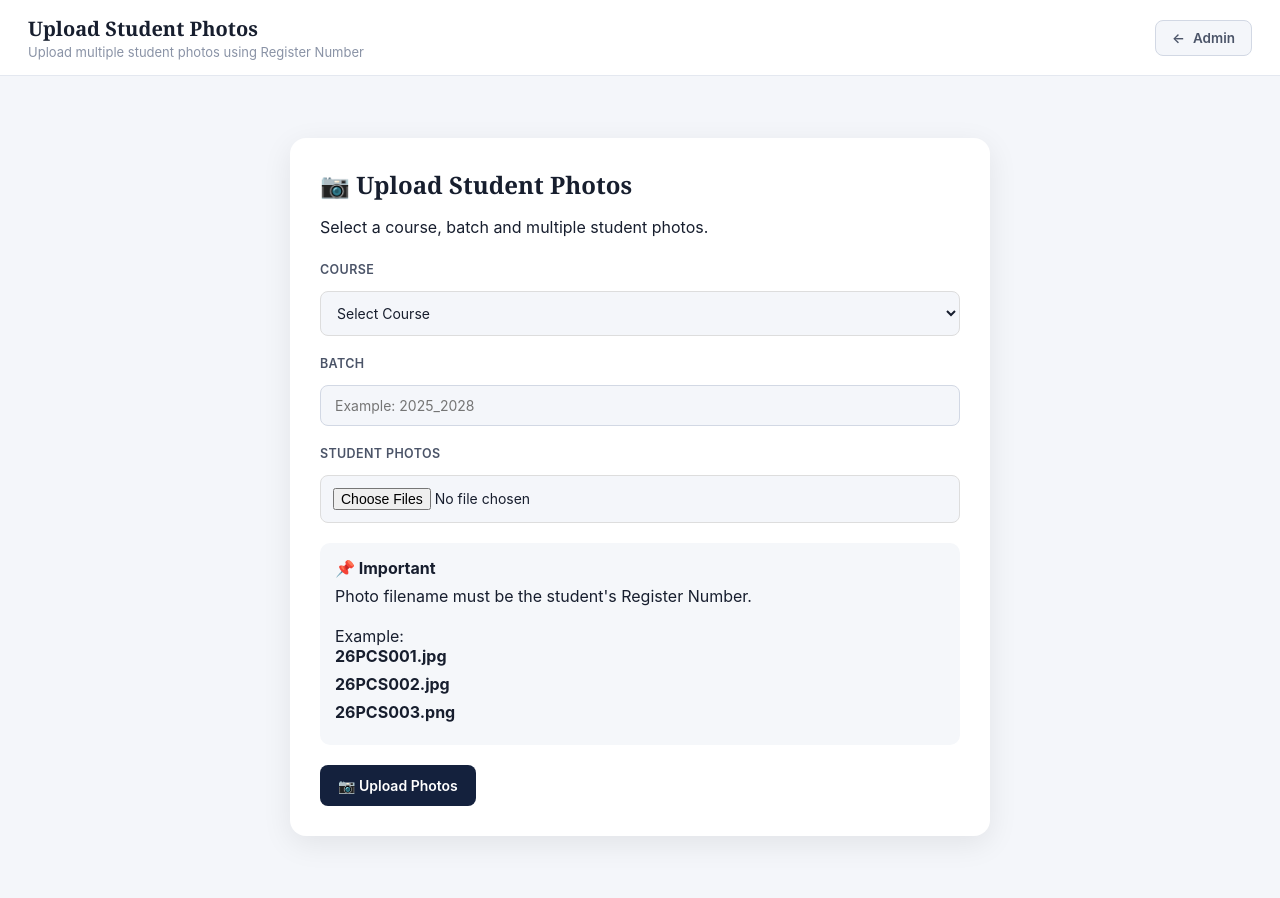
After one commit to Soundar47/StudentApp, a Flask app: page /upload-student-photos in a window 1280 px wide. The commit adds this page. Run offline with Flask 3, Linux system fonts and the light colour scheme; the visitor is signed in with stand-in values (Sample User, id 1).

Commit message:
create new student overall image upload page

```diff
--- a/app.py
+++ b/app.py
@@ -1940,7 +1940,269 @@ def upload_data():
     return redirect(
         url_for("admin")
     )
-
+# ==========================================
+# BULK STUDENT PHOTO UPLOAD
+# ==========================================
+
+@app.route(
+    "/upload-student-photos",
+    methods=["GET", "POST"]
+)
+@login_required
+def upload_student_photos():
+
+    if request.method == "GET":
+
+        return render_template(
+            "upload_student_photos.html"
+        )
+
+    # --------------------------------------
+    # GET COURSE AND BATCH
+    # --------------------------------------
+
+    course = request.form.get(
+        "course",
+        ""
+    ).upper().strip()
+
+    batch = request.form.get(
+        "batch",
+        ""
+    ).strip().replace("-", "_")
+
+    if course not in ["UG", "PG"]:
+
+        flash(
+            "Please select UG or PG.",
+            "error"
+        )
+
+        return redirect(
+            url_for("upload_student_photos")
+        )
+
+    if not batch:
+
+        flash(
+            "Please enter/select a batch.",
+            "error"
+        )
+
+        return redirect(
+            url_for("upload_student_photos")
+        )
+
+    # --------------------------------------
+    # LOAD CSV
+    # --------------------------------------
+
+    df = load_csv(
+        course,
+        batch
+    )
+
+    if df is None:
+
+        flash(
+            f"{course} {batch} CSV file not found.",
+            "error"
+        )
+
+        return redirect(
+            url_for("upload_student_photos")
+        )
+
+    # --------------------------------------
+    # GET MULTIPLE PHOTOS
+    # --------------------------------------
+
+    photos = request.files.getlist(
+        "photos"
+    )
+
+    if not photos:
+
+        flash(
+            "Please select student photos.",
+            "error"
+        )
+
+        return redirect(
+            url_for("upload_student_photos")
+        )
+
+    uploaded = 0
+    failed = []
+
+    # --------------------------------------
+    # PROCESS EACH PHOTO
+    # --------------------------------------
+
+    for photo in photos:
+
+        if not photo or not photo.filename:
+            continue
+
+        original_filename = secure_filename(
+            photo.filename
+        )
+
+        # Check extension
+        if not allowed_photo(
+            original_filename
+        ):
+
+            failed.append(
+                f"{original_filename} - Invalid image format"
+            )
+
+            continue
+
+        # ----------------------------------
+        # GET REGISTER NUMBER FROM FILENAME
+        # ----------------------------------
+
+        regno = os.path.splitext(
+            original_filename
+        )[0].strip()
+
+        if not regno:
+
+            failed.append(
+                f"{original_filename} - Register number missing"
+            )
+
+            continue
+
+        # ----------------------------------
+        # FIND STUDENT
+        # ----------------------------------
+
+        student_index = df[
+            df["RegNo"].astype(str).str.strip()
+            == regno
+        ].index
+
+        if len(student_index) == 0:
+
+            failed.append(
+                f"{original_filename} - Student {regno} not found"
+            )
+
+            continue
+
+        row = student_index[0]
+
+        # ----------------------------------
+        # DELETE OLD PHOTO IF EXISTS
+        # ----------------------------------
+
+        old_photo = str(
+            df.loc[row, "Photo"]
+        ).strip()
+
+        if old_photo:
+
+            old_photo_path = os.path.join(
+                PHOTO_FOLDER,
+                old_photo
+            )
+
+            if os.path.exists(
+                old_photo_path
+            ):
+
+                try:
+
+                    os.remove(
+                        old_photo_path
+                    )
+
+                except OSError:
+                    pass
+
+        # ----------------------------------
+        # SAVE PHOTO
+        # ----------------------------------
+
+        ext = os.path.splitext(
+            original_filename
+        )[1].lower()
+
+        filename = (
+            secure_filename(regno)
+            + ext
+        )
+
+        photo_path = os.path.join(
+            PHOTO_FOLDER,
+            filename
+        )
+
+        photo.save(
+            photo_path
+        )
+
+        # ----------------------------------
+        # UPDATE CSV PHOTO COLUMN
+        # ----------------------------------
+
+        df.loc[row, "Photo"] = filename
+
+        uploaded += 1
+
+    # --------------------------------------
+    # SAVE CSV
+    # --------------------------------------
+
+    save_csv(
+        df,
+        course,
+        batch
+    )
+
+    # --------------------------------------
+    # LOG
+    # --------------------------------------
+
+    write_log(
+        f"Bulk Photo Upload | "
+        f"{course} {batch} | "
+        f"Uploaded: {uploaded} | "
+        f"Failed: {len(failed)}"
+    )
+
+    # --------------------------------------
+    # RESULT
+    # --------------------------------------
+
+    if uploaded > 0:
+
+        flash(
+            f"{uploaded} student photo(s) uploaded successfully.",
+            "success"
+        )
+
+    if failed:
+
+        flash(
+            f"{len(failed)} photo(s) could not be matched.",
+            "error"
+        )
+
+        for error in failed:
+
+            flash(
+                error,
+                "error"
+            )
+
+    return redirect(
+        url_for(
+            "upload_student_photos"
+        )
+    )
 # ==========================================
 # ADD STUDENT PAGE
 # ==========================================
--- /dev/null
+++ b/templates/upload_student_photos.html
@@ -0,0 +1,260 @@
+<!DOCTYPE html>
+<html lang="en">
+
+<head>
+
+    <meta charset="UTF-8">
+
+    <meta name="viewport"
+          content="width=device-width, initial-scale=1.0">
+
+    <title>Upload Student Photos · SMS</title>
+
+    <link rel="stylesheet"
+          href="{{ url_for('static', filename='admin.css') }}">
+
+    <style>
+
+        .photo-upload-container {
+            max-width: 700px;
+            margin: 30px auto;
+        }
+
+        .photo-upload-card {
+            background: white;
+            padding: 30px;
+            border-radius: 16px;
+            box-shadow: 0 8px 30px rgba(0,0,0,0.08);
+        }
+
+        .photo-upload-card h2 {
+            margin-bottom: 8px;
+        }
+
+        .photo-upload-card p {
+            margin-bottom: 25px;
+        }
+
+        .input-group {
+            margin-bottom: 20px;
+        }
+
+        .input-group label {
+            display: block;
+            margin-bottom: 8px;
+            font-weight: 600;
+        }
+
+        .input-group select,
+        .input-group input[type="file"] {
+            width: 100%;
+            padding: 12px;
+            border: 1px solid #ddd;
+            border-radius: 8px;
+            box-sizing: border-box;
+        }
+
+        .photo-info {
+            background: #f5f7fa;
+            padding: 15px;
+            border-radius: 10px;
+            margin-bottom: 20px;
+        }
+
+        .photo-info strong {
+            display: block;
+            margin-bottom: 8px;
+        }
+
+        .back-btn {
+            display: inline-block;
+            margin-bottom: 20px;
+            text-decoration: none;
+        }
+
+    </style>
+
+</head>
+
+<body>
+
+<div class="content-wrap">
+
+    <header class="topbar">
+
+        <div class="topbar-heading">
+
+            <h1>Upload Student Photos</h1>
+
+            <p>
+                Upload multiple student photos using Register Number
+            </p>
+
+        </div>
+
+        <a href="{{ url_for('admin') }}"
+           class="nav-link">
+
+            <button class="home-btn" type="button">
+                <span>←</span>
+                <span>Admin</span>
+            </button>
+
+        </a>
+
+    </header>
+
+
+    <main class="content">
+
+        <!-- Flash Messages -->
+
+        {% with messages = get_flashed_messages(with_categories=true) %}
+
+            {% if messages %}
+
+                {% for category, message in messages %}
+
+                    <div class="alert {{ category }}">
+                        {{ message }}
+                    </div>
+
+                {% endfor %}
+
+            {% endif %}
+
+        {% endwith %}
+
+
+        <div class="photo-upload-container">
+
+            <div class="photo-upload-card">
+
+                <h2>📷 Upload Student Photos</h2>
+
+                <p>
+                    Select a course, batch and multiple student photos.
+                </p>
+
+
+                <form action="{{ url_for('upload_student_photos') }}"
+                      method="POST"
+                      enctype="multipart/form-data">
+
+
+                    <!-- COURSE -->
+
+                    <div class="input-group">
+
+                        <label for="course">
+                            Course
+                        </label>
+
+                        <select name="course"
+                                id="course"
+                                required>
+
+                            <option value="">
+                                Select Course
+                            </option>
+
+                            <option value="UG">
+                                UG
+                            </option>
+
+                            <option value="PG">
+                                PG
+                            </option>
+
+                        </select>
+
+                    </div>
+
+
+                    <!-- BATCH -->
+
+                    <div class="input-group">
+
+                        <label for="batch">
+                            Batch
+                        </label>
+
+                        <input type="text"
+                               name="batch"
+                               id="batch"
+                               placeholder="Example: 2025_2028"
+                               required>
+
+                    </div>
+
+
+                    <!-- PHOTOS -->
+
+                    <div class="input-group">
+
+                        <label for="photos">
+                            Student Photos
+                        </label>
+
+                        <input type="file"
+                               name="photos"
+                               id="photos"
+                               accept=".jpg,.jpeg,.png"
+                               multiple
+                               required>
+
+                    </div>
+
+
+                    <!-- INFORMATION -->
+
+                    <div class="photo-info">
+
+                        <strong>📌 Important</strong>
+
+                        <div>
+                            Photo filename must be the student's
+                            Register Number.
+                        </div>
+
+                        <br>
+
+                        <div>
+                            Example:
+                        </div>
+
+                        <div>
+                            <strong>26PCS001.jpg</strong>
+                        </div>
+
+                        <div>
+                            <strong>26PCS002.jpg</strong>
+                        </div>
+
+                        <div>
+                            <strong>26PCS003.png</strong>
+                        </div>
+
+                    </div>
+
+
+                    <button type="submit"
+                            class="primary-btn">
+
+                        📷 Upload Photos
+
+                    </button>
+
+                </form>
+
+            </div>
+
+        </div>
+
+    </main>
+
+</div>
+
+</body>
+
+</html>
```
Also changed, not shown: templates/admin.html (+129 -0 lines), 1 other file.
